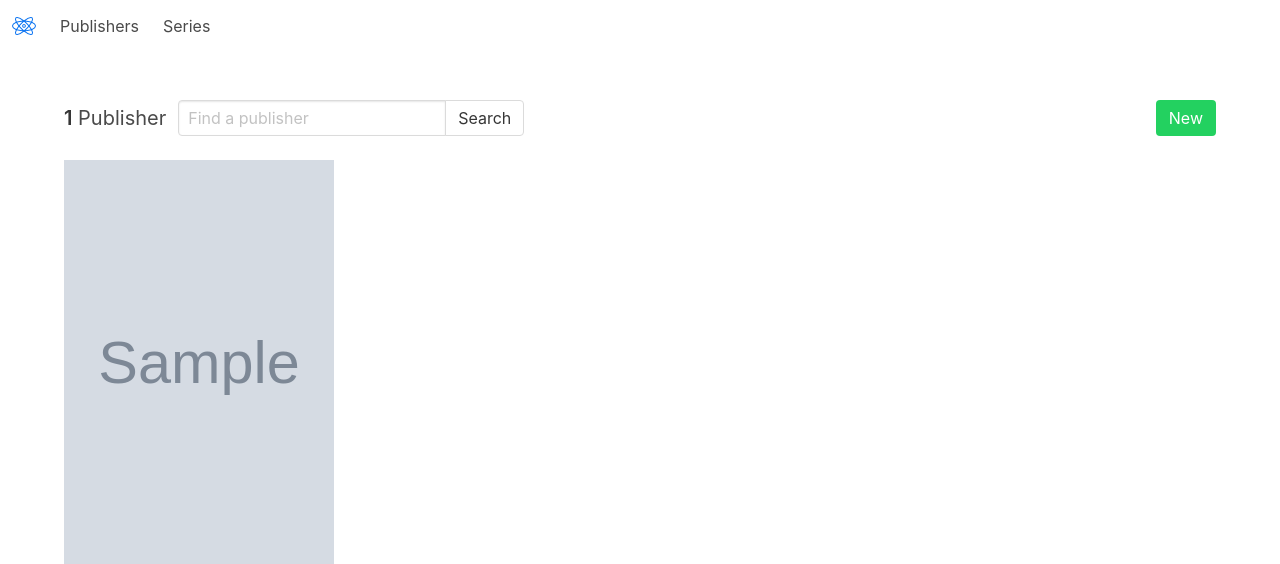
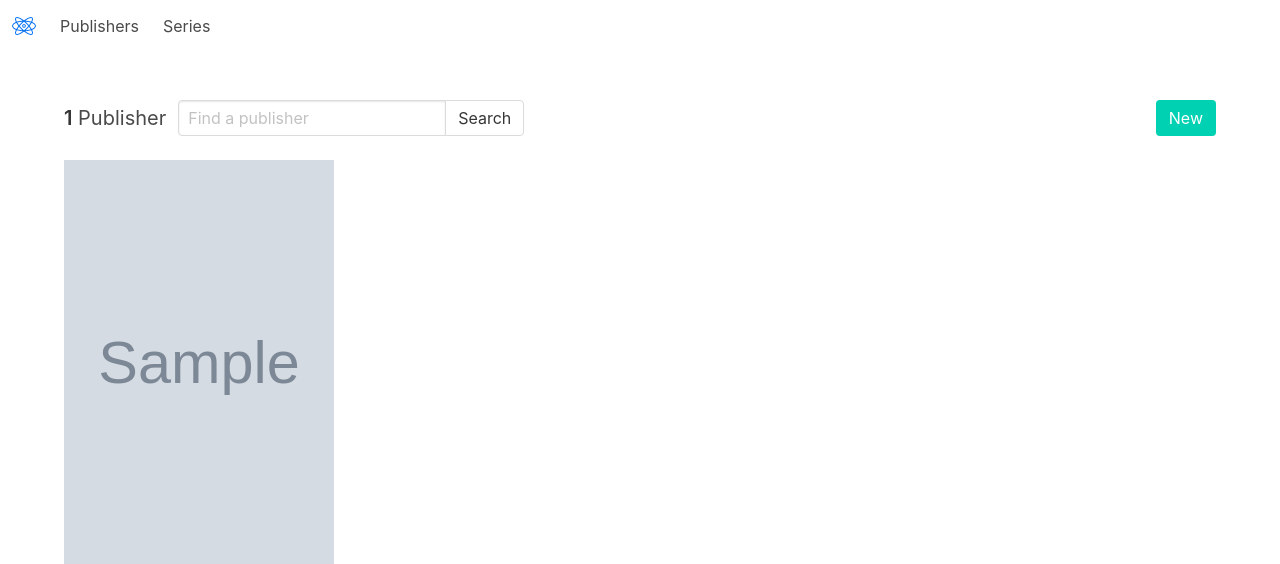
Before and after one commit to bpepple/metron, a Django app: page /publisher/page1/ in a window 1280 px wide. Shown: the top 564 px of the page. Run offline with Django 3.2, Linux system fonts and the light colour scheme; tables that the repository leaves empty hold one stand-in row (values such as "Sample post"); grey boxes marked "Sample" are stand-in pictures; some libraries are stand-ins or nearby versions.

Commit message:
Make the new publisher buttons' color 'primary'

```diff
--- a/comicsdb/templates/comicsdb/publisher_list.html
+++ b/comicsdb/templates/comicsdb/publisher_list.html
@@ -32,7 +32,7 @@
       </div>
       <div class="level-right">
         <p class="level-item">
-          <a class="button is-success" href="{% url 'publisher:create' %}" title="Add a new publisher">New</a>
+          <a class="button is-primary" href="{% url 'publisher:create' %}" title="Add a new publisher">New</a>
         </p>
       </div>
     </nav>
```
